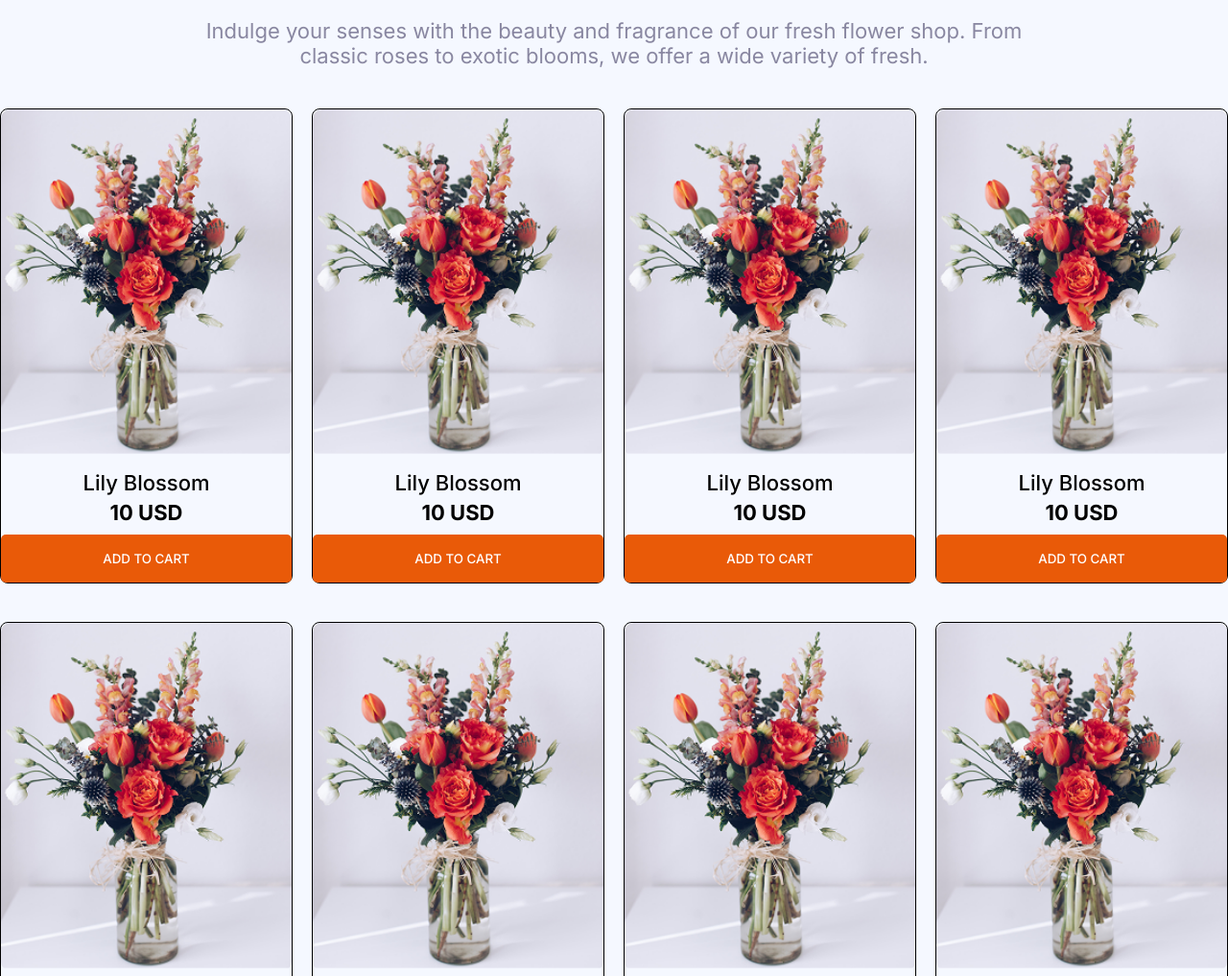
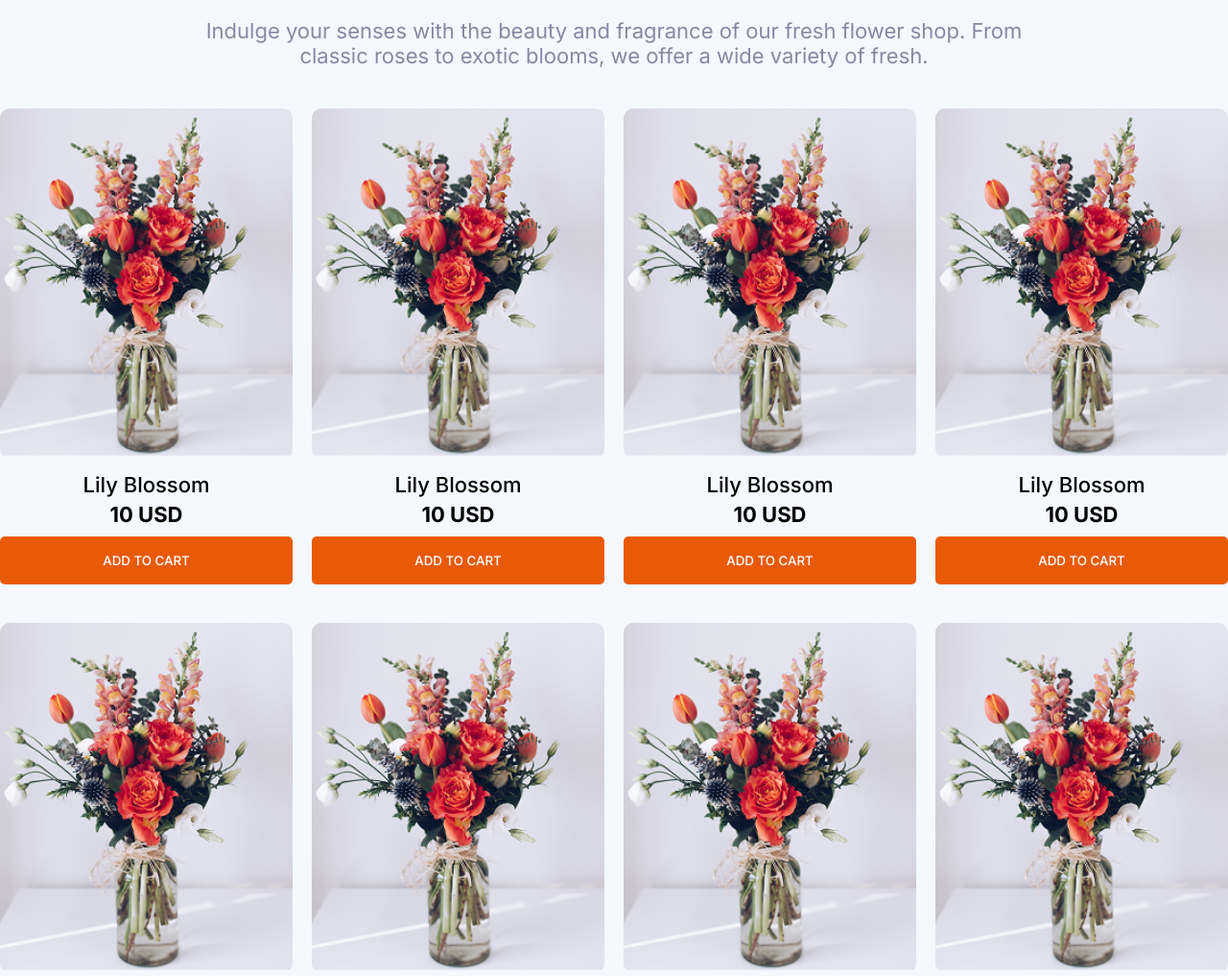
Before and after one commit to Ab-Momin75/responsive-assignment, a plain HTML site: page index.html in a window 1280 px wide. Shown: the part 864-1881 px from the top of the page at 96% size. Drawn offline with Linux system fonts and the light colour scheme.

Commit message:
finding media quary problem

```diff
--- a/style.css
+++ b/style.css
@@ -125,13 +125,9 @@ nav ul a {
 }
 
 .card {
-    border: 1px solid black;
+
     border-radius: 8px;
     margin-top: 20px;
-    /* width:100%; */
-    /* height: auto; */
-    /* display: flex;
-    flex-direction: column; */
     align-items: center;
     text-align: center;
 }
@@ -145,13 +141,11 @@ nav ul a {
     font-size: 1.375rem;
     font-weight:500;
   margin: 10px 0 5px;
-    /* text-align: center; */
 }
 .flower-price{
     width: 100%;
     font-weight: bold;
     font-size: 1.375rem;
-    /* text-align: center; */
     margin:0 0 10px;
 
 }
@@ -160,7 +154,7 @@ nav ul a {
 
 /* <------Responsive Styles-----> */
 
-@media (max-width: 576px) {
+@media screen and (max-width: 576px) {
 
     .nav-link .nav-item {
         display: none;
```
